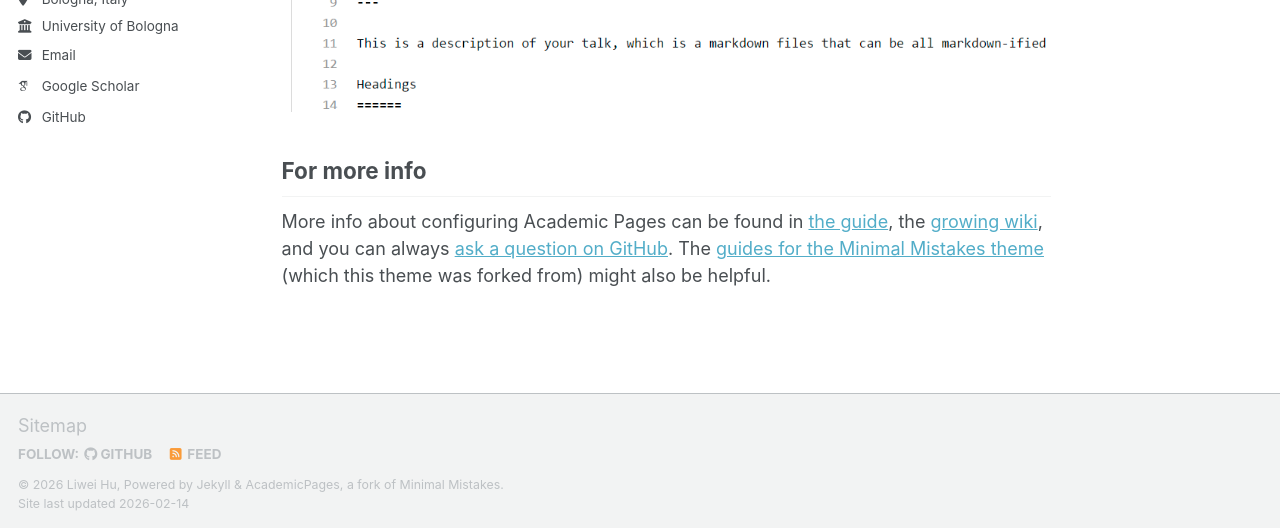
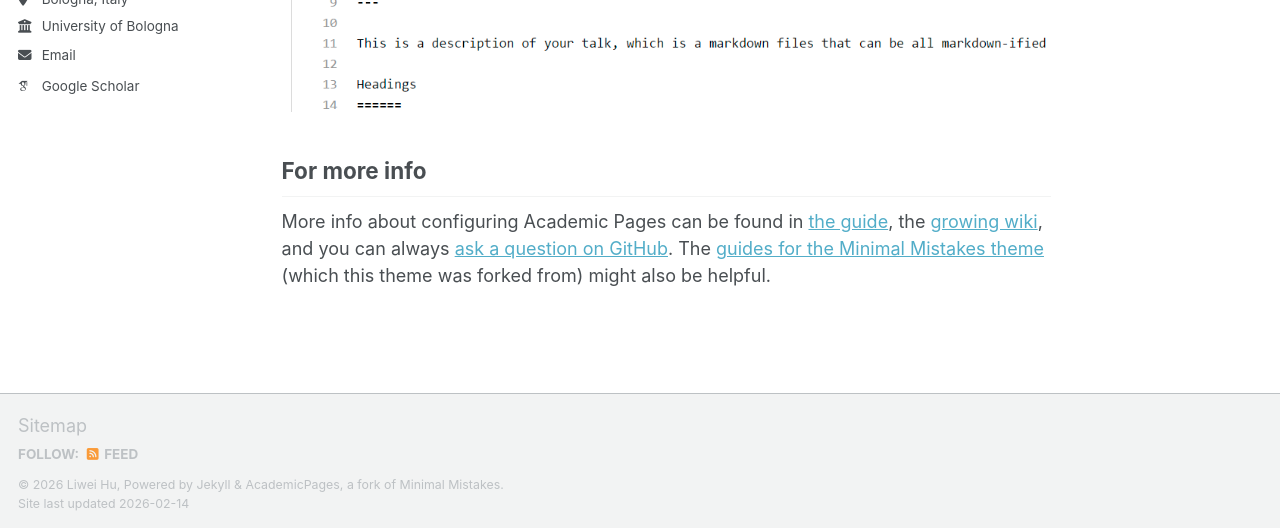
Before and after one commit to liweihu2/liweihu2.github.io, a Jekyll site: the page built from _pages/about.md, in a window 1280 px wide and 900 px high, scrolled down 2692 px. Shown: the part 369-897 px from the top of the window. Built offline with Jekyll 4.4.1, drawn with Linux system fonts in a browser that asks for light colours; some web fonts are replaced; a script bundle is joined from its source files by our own code; library files that are not in the unit come from our copies.

```diff
--- a/_config.yml
+++ b/_config.yml
@@ -12,7 +12,7 @@ site_theme               : "default" # The available themes options are "default
 title                    : "Home"
 title_separator          : "-"
 name                     : &name "Liwei Hu"
-description              : &description "Your Name's academic portfolio"   # Update this with a general description of your site, this is the default if not overridden by a page
+description              : &description "Liwei Hu's academic portfolio"   # Update this with a general description of your site, this is the default if not overridden by a page
 url                      : https://liweihu2.github.io # The base hostname & protocol for your site e.g. "https://[your GitHub username].github.io",
                                                            # or if you already have some other page hosted on Github then use "https://[your GitHub username].github.io/[Your Repo Name]"
 baseurl                  : "" # the subpath of your site, e.g. "/blog"
@@ -51,7 +51,7 @@ author:
   bitbucket        : # Username - Update with your username on the site
   codepen          : # Username
   dribbble         : # Username
-  github           : "academicpages"
+  github           : # "academicpages"
   kaggle           : # Username
   stackoverflow    : # User number or user number and name (i.e., use "1" or "1/jeff-atwood")
 
```
